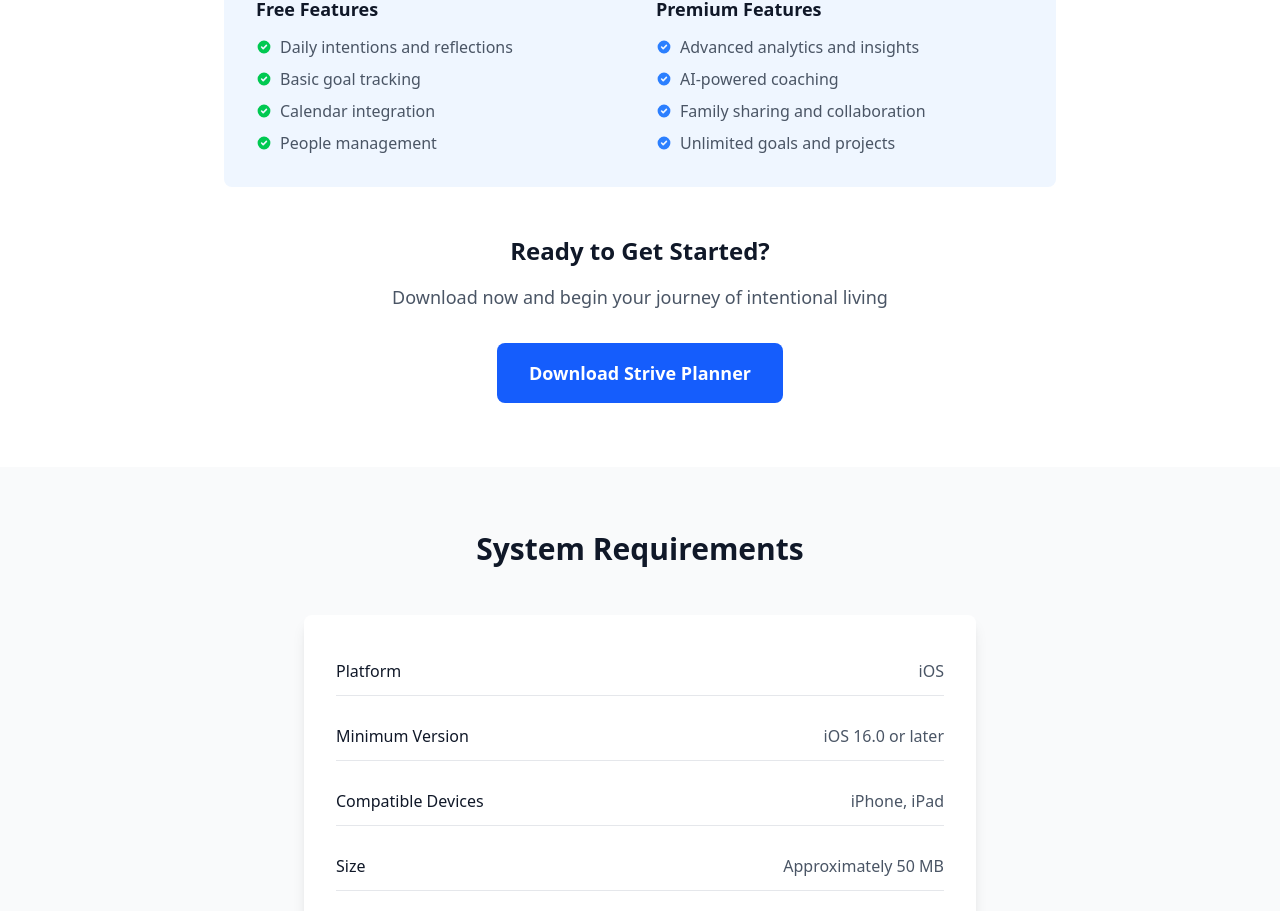
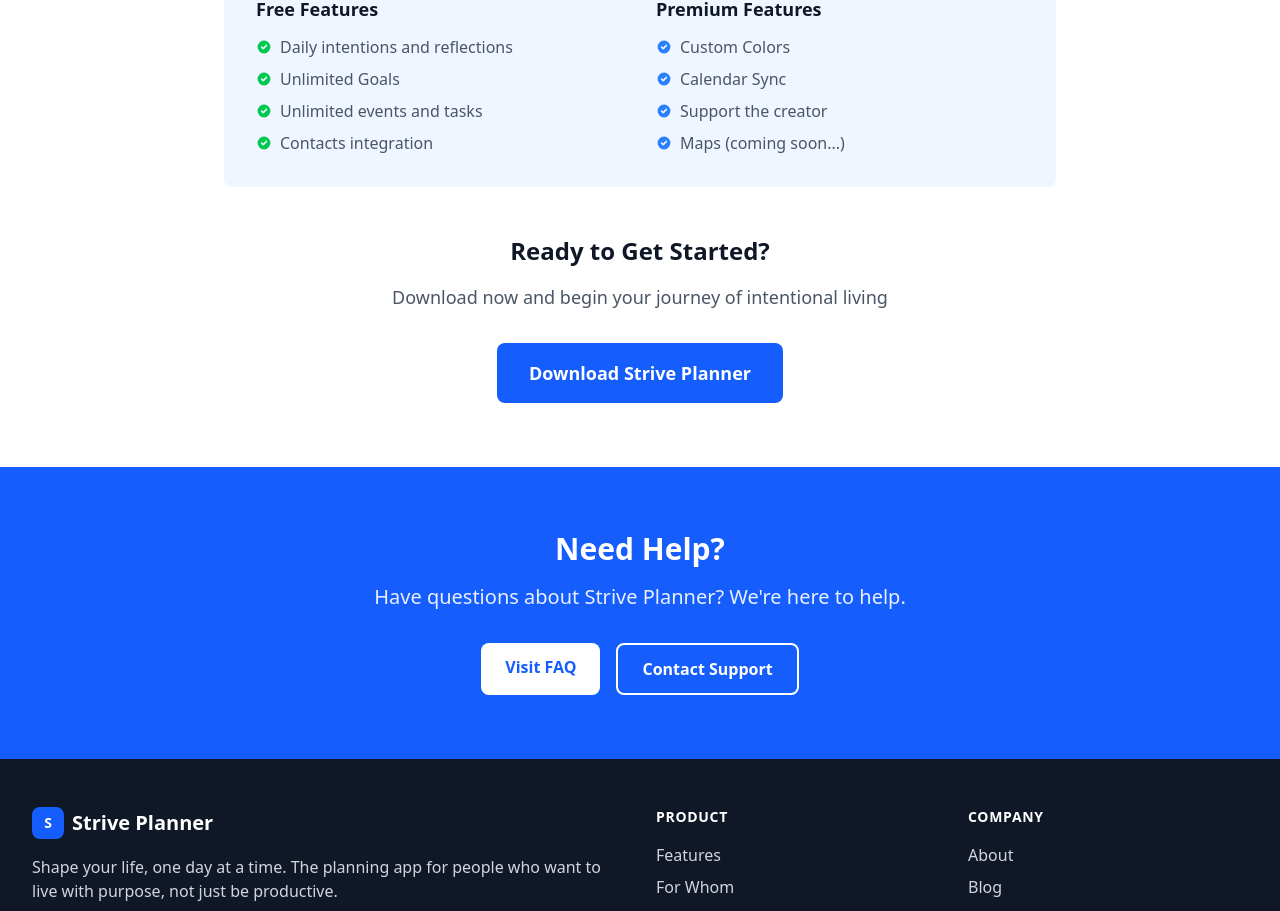
Before and after one commit to MikaelWeiss/pmgforrms, a SvelteKit app: page /download in a window 1280 px wide. Shown: the part 1314-2225 px from the top of the page. Built offline with nearby package versions, Linux system fonts and the light colour scheme.

Commit message:
little updates

```diff
--- a/src/routes/+page.svelte
+++ b/src/routes/+page.svelte
@@ -163,7 +163,7 @@
 			Ready to Live Intentionally?
 		</h2>
 		<p class="text-xl mb-8 opacity-90">
-			Join thousands of others who are shaping their lives, one day at a time.
+			Join hundreds of others who are shaping their lives, one day at a time.
 		</p>
 		<a href="/download" class="bg-white text-blue-600 px-8 py-4 rounded-lg text-lg font-semibold hover:bg-gray-100 transition-colors inline-block">
 			Download Strive Planner on the App Store
--- a/src/routes/download/+page.svelte
+++ b/src/routes/download/+page.svelte
@@ -29,7 +29,7 @@
 		<div class="text-center mb-12">
 			<h2 class="text-3xl font-bold text-gray-900 mb-4">Get Strive Planner on the App Store</h2>
 			<p class="text-lg text-gray-600">
-				Join thousands of users who are already living more intentionally
+				Join hundreds of users who are already living more intentionally
 			</p>
 		</div>
 
@@ -168,7 +168,7 @@
 									clip-rule="evenodd"
 								></path>
 							</svg>
-							Basic goal tracking
+							Unlimited Goals
 						</li>
 						<li class="flex items-start">
 							<svg
@@ -182,7 +182,7 @@
 									clip-rule="evenodd"
 								></path>
 							</svg>
-							Calendar integration
+							Unlimited events and tasks
 						</li>
 						<li class="flex items-start">
 							<svg
@@ -196,7 +196,7 @@
 									clip-rule="evenodd"
 								></path>
 							</svg>
-							People management
+							Contacts integration
 						</li>
 					</ul>
 				</div>
@@ -215,7 +215,7 @@
 									clip-rule="evenodd"
 								></path>
 							</svg>
-							Advanced analytics and insights
+							Custom Colors
 						</li>
 						<li class="flex items-start">
 							<svg
@@ -229,7 +229,7 @@
 									clip-rule="evenodd"
 								></path>
 							</svg>
-							AI-powered coaching
+							Calendar Sync
 						</li>
 						<li class="flex items-start">
 							<svg
@@ -243,7 +243,7 @@
 									clip-rule="evenodd"
 								></path>
 							</svg>
-							Family sharing and collaboration
+							Support the creator
 						</li>
 						<li class="flex items-start">
 							<svg
@@ -257,7 +257,7 @@
 									clip-rule="evenodd"
 								></path>
 							</svg>
-							Unlimited goals and projects
+							Maps (coming soon...)
 						</li>
 					</ul>
 				</div>
@@ -275,39 +275,6 @@
 			>
 				Download Strive Planner
 			</a>
-		</div>
-	</div>
-</section>
-
-<section class="py-16 bg-gray-50">
-	<div class="max-w-7xl mx-auto px-4 sm:px-6 lg:px-8">
-		<div class="text-center mb-12">
-			<h2 class="text-3xl font-bold text-gray-900 mb-4">System Requirements</h2>
-		</div>
-
-		<div class="max-w-2xl mx-auto bg-white rounded-lg shadow-lg p-8">
-			<div class="space-y-4">
-				<div class="flex justify-between items-center py-3 border-b border-gray-200">
-					<span class="font-medium text-gray-900">Platform</span>
-					<span class="text-gray-600">iOS</span>
-				</div>
-				<div class="flex justify-between items-center py-3 border-b border-gray-200">
-					<span class="font-medium text-gray-900">Minimum Version</span>
-					<span class="text-gray-600">iOS 16.0 or later</span>
-				</div>
-				<div class="flex justify-between items-center py-3 border-b border-gray-200">
-					<span class="font-medium text-gray-900">Compatible Devices</span>
-					<span class="text-gray-600">iPhone, iPad</span>
-				</div>
-				<div class="flex justify-between items-center py-3 border-b border-gray-200">
-					<span class="font-medium text-gray-900">Size</span>
-					<span class="text-gray-600">Approximately 50 MB</span>
-				</div>
-				<div class="flex justify-between items-center py-3">
-					<span class="font-medium text-gray-900">Languages</span>
-					<span class="text-gray-600">English</span>
-				</div>
-			</div>
 		</div>
 	</div>
 </section>
--- a/src/routes/for-whom/+page.svelte
+++ b/src/routes/for-whom/+page.svelte
@@ -257,7 +257,7 @@
 			Find Your People. Live Your Purpose.
 		</h2>
 		<p class="text-xl mb-8 opacity-90">
-			Join thousands of like-minded individuals who are choosing to live intentionally.
+			Join hundreds of like-minded individuals who are choosing to live intentionally.
 		</p>
 		<a href="/download" class="bg-white text-blue-600 px-8 py-4 rounded-lg text-lg font-semibold hover:bg-gray-100 transition-colors inline-block">
 			Download Strive Planner Today
```
Also changed, not shown: src/routes/faq/+page.svelte (+8 -41 lines).
